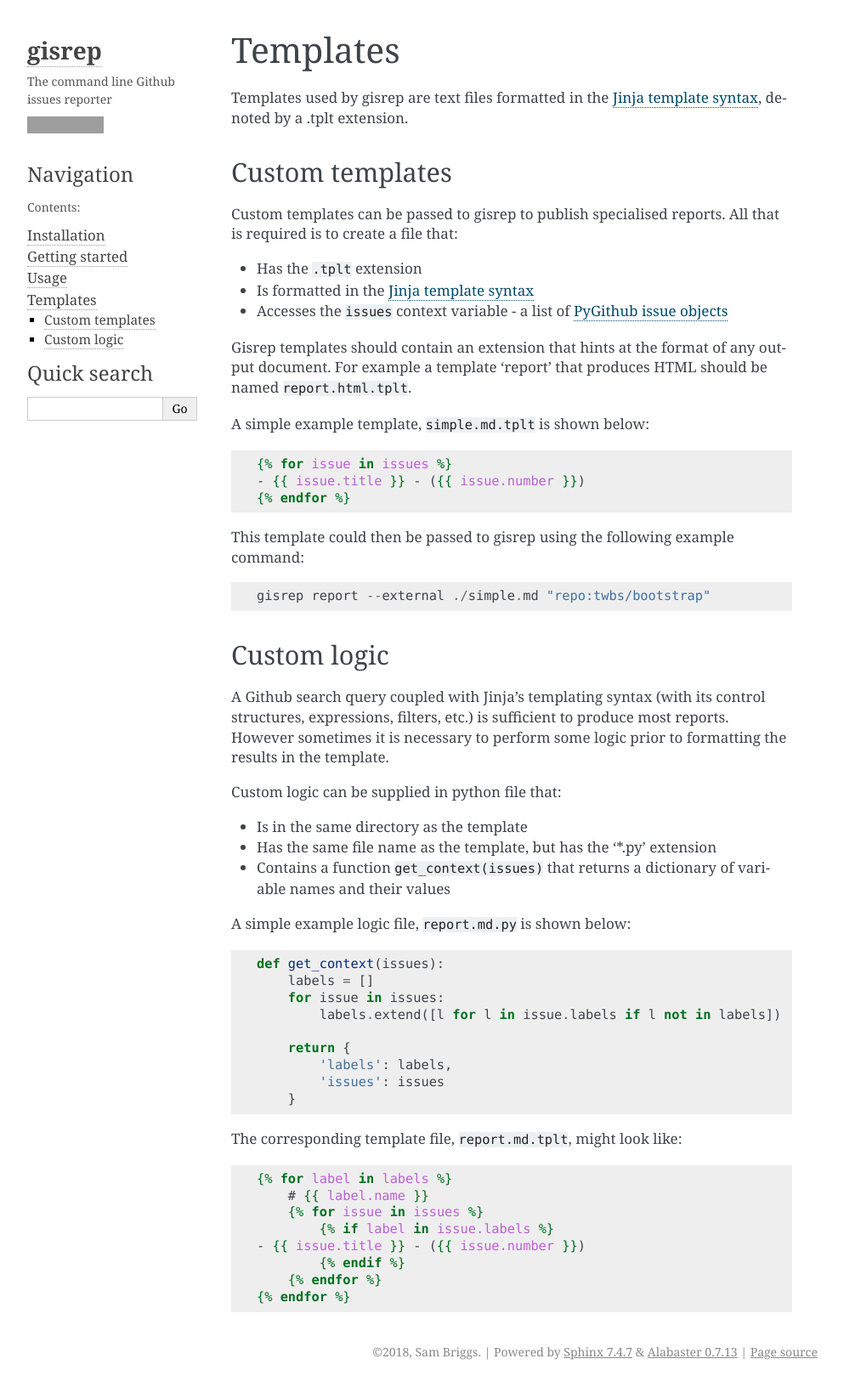
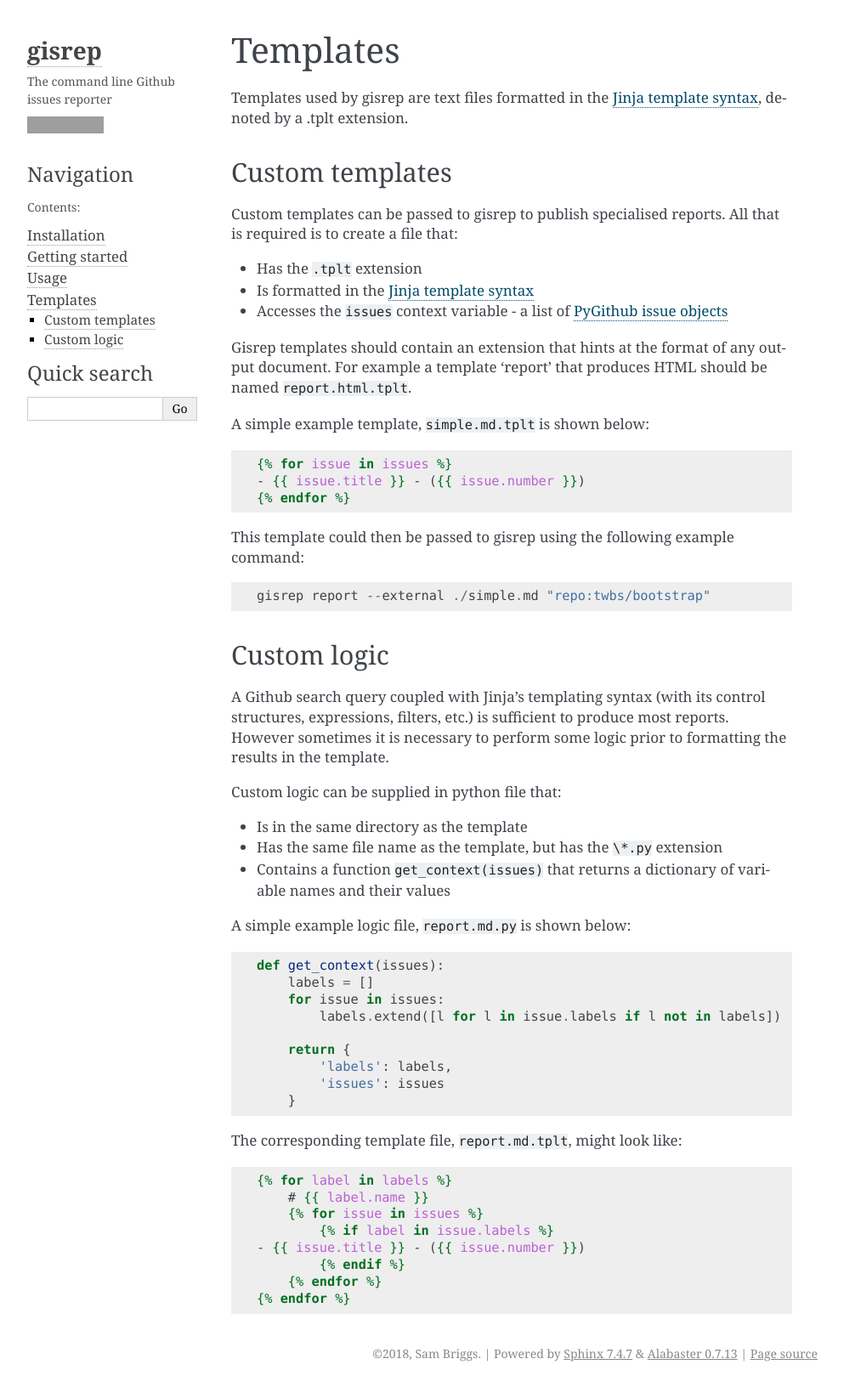
Before and after one commit to briggySmalls/gisrep, a Sphinx documentation site: the page built from docs/templates.rst, in a window 1280 px wide. Shown: the whole page at 85% size, without its empty margins (148-1141 px from the left). Built offline with Sphinx 7.4.7, drawn with Linux system fonts in a browser that asks for light colours; grey boxes are pictures that could not be loaded.

```diff
--- a/README.rst
+++ b/README.rst
@@ -10,8 +10,8 @@ The command line Github issues reporter, making requests with
 Documentation
 -------------
 
-For guidance on installation and usage, check out the `documentation
- <https://briggysmalls.github.io/gisrep/>`__.
+For guidance on installation and usage, check out the
+`documentation <https://briggysmalls.github.io/gisrep/>`__.
 
 Contributing
 ------------
--- a/docs/templates.rst
+++ b/docs/templates.rst
@@ -47,7 +47,7 @@ prior to formatting the results in the template.
 Custom logic can be supplied in python file that:
 
 -  Is in the same directory as the template
--  Has the same file name as the template, but has the ‘\*.py’ extension
+-  Has the same file name as the template, but has the ``\*.py`` extension
 -  Contains a function ``get_context(issues)`` that returns a dictionary
    of variable names and their values
 
```
